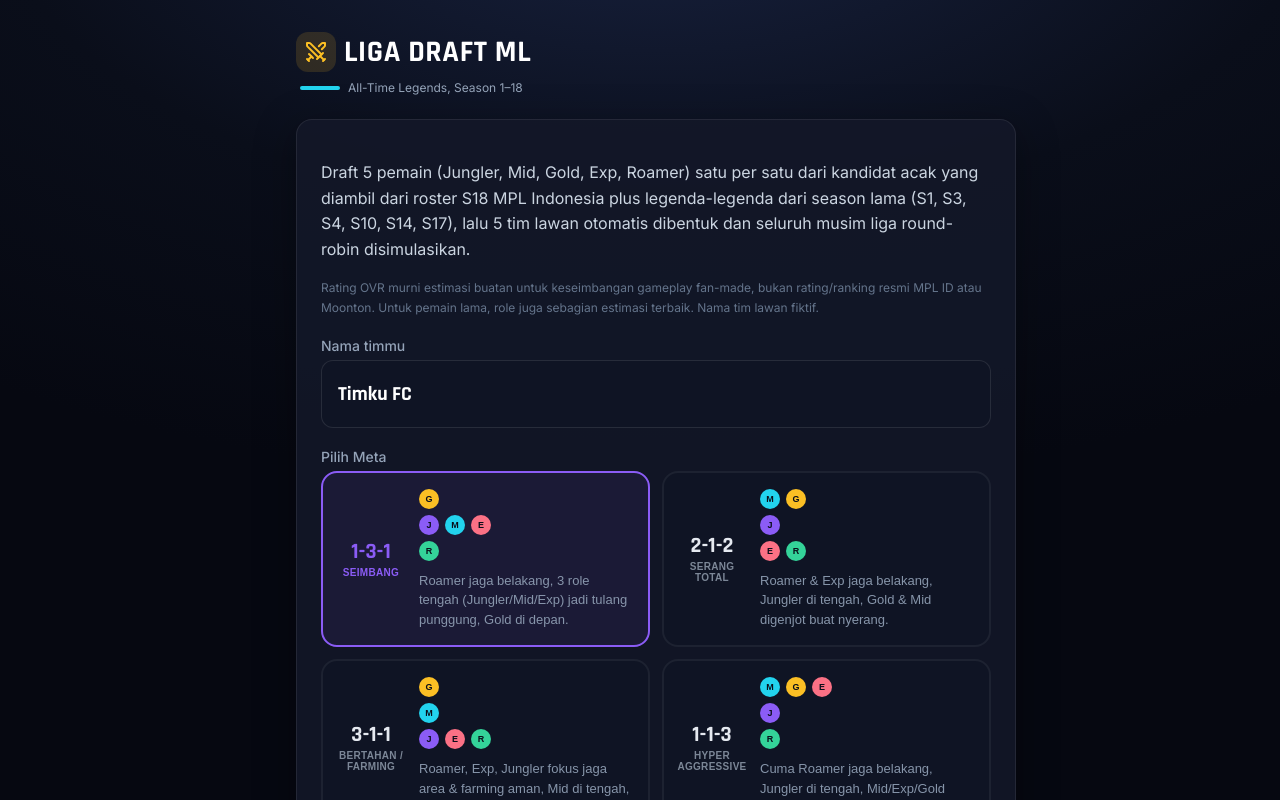
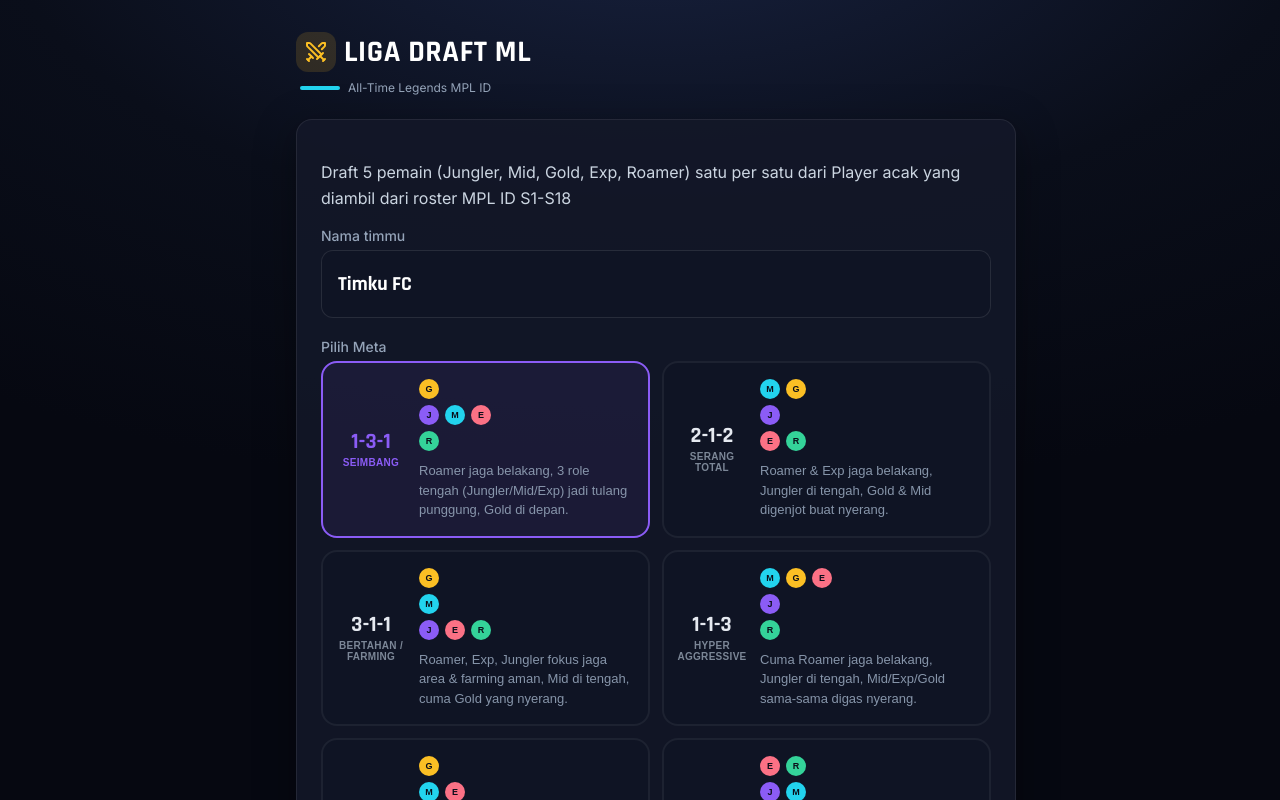
Before and after one commit to deandra-26/Dream, a React (Vite) app: page / in a window 1280 px wide. Shown: the top 800 px of the page. Built offline with nearby package versions, Linux system fonts and the light colour scheme.

Commit message:
Update App.jsx

```diff
--- a/src/App.jsx
+++ b/src/App.jsx
@@ -395,22 +395,15 @@
           </div>
           <div className="ldm-subtitle-row">
             <div className="ldm-subtitle-bar" />
-            <span className="ldm-subtitle-text">All-Time Legends, Season 1–18</span>
+            <span className="ldm-subtitle-text">All-Time Legends MPL ID</span>
           </div>
         </header>
 
         {phase === "intro" && (
           <div className="ldm-card">
             <p className="ldm-text">
-              Draft 5 pemain (Jungler, Mid, Gold, Exp, Roamer) satu per satu dari kandidat acak yang
-              diambil dari roster S18 MPL Indonesia plus legenda-legenda dari season lama (S1, S3, S4,
-              S10, S14, S17), lalu 5 tim lawan otomatis dibentuk dan seluruh musim liga round-robin
-              disimulasikan.
-            </p>
-            <p className="ldm-text-small">
-              Rating OVR murni estimasi buatan untuk keseimbangan gameplay fan-made, bukan
-              rating/ranking resmi MPL ID atau Moonton. Untuk pemain lama, role juga sebagian estimasi
-              terbaik. Nama tim lawan fiktif.
+              Draft 5 pemain (Jungler, Mid, Gold, Exp, Roamer) satu per satu dari Player acak yang
+              diambil dari roster MPL ID S1-S18
             </p>
 
             <label className="ldm-label">Nama timmu</label>
@@ -494,7 +487,7 @@
                 className="ldm-reroll-btn"
                 style={{ opacity: rerollsLeft <= 0 ? 0.4 : 1, cursor: rerollsLeft <= 0 ? "not-allowed" : "pointer" }}
               >
-                <RotateCcw className="w-3.5 h-3.5" /> Reroll Kandidat ({rerollsLeft} tersisa)
+                <RotateCcw className="w-3.5 h-3.5" /> Reroll Player({rerollsLeft} tersisa)
               </button>
             </div>
 
```
